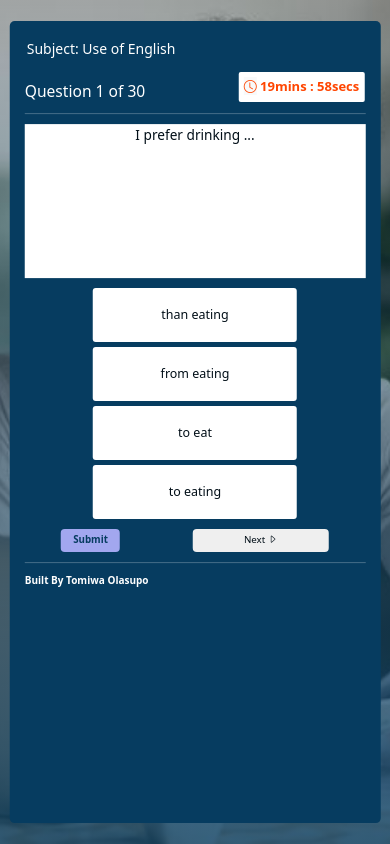
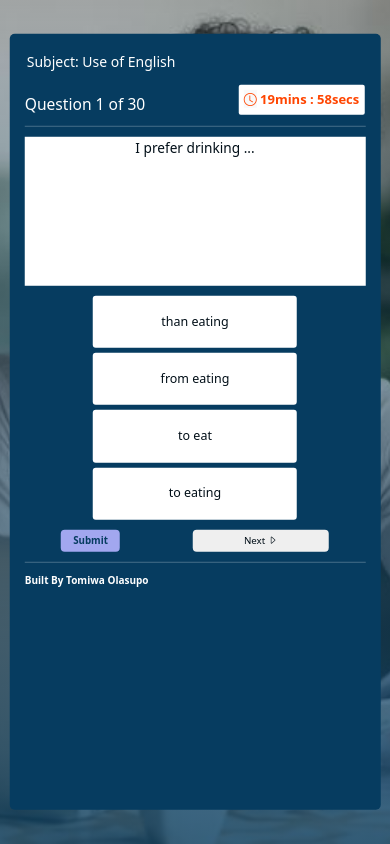
Before and after one commit to Olasupotomiwa/Mcq-App, a plain HTML site: page Quiz doc/Use of English.html in a window 390 px wide. Both pictures are taken after a click on the button "Start". Drawn offline with nearby package versions, Linux system fonts and the light colour scheme.

Commit message:
Update MyStyle.css

```diff
--- a/Quiz doc/MyStyle.css
+++ b/Quiz doc/MyStyle.css
@@ -260,7 +260,7 @@ scroll-behavior: smooth;}
     }
     .container{
         width: 95vw;
-        height: 95%;
+        height: 92%;
     }
     .answers-button{
         margin: 5px auto;
```
